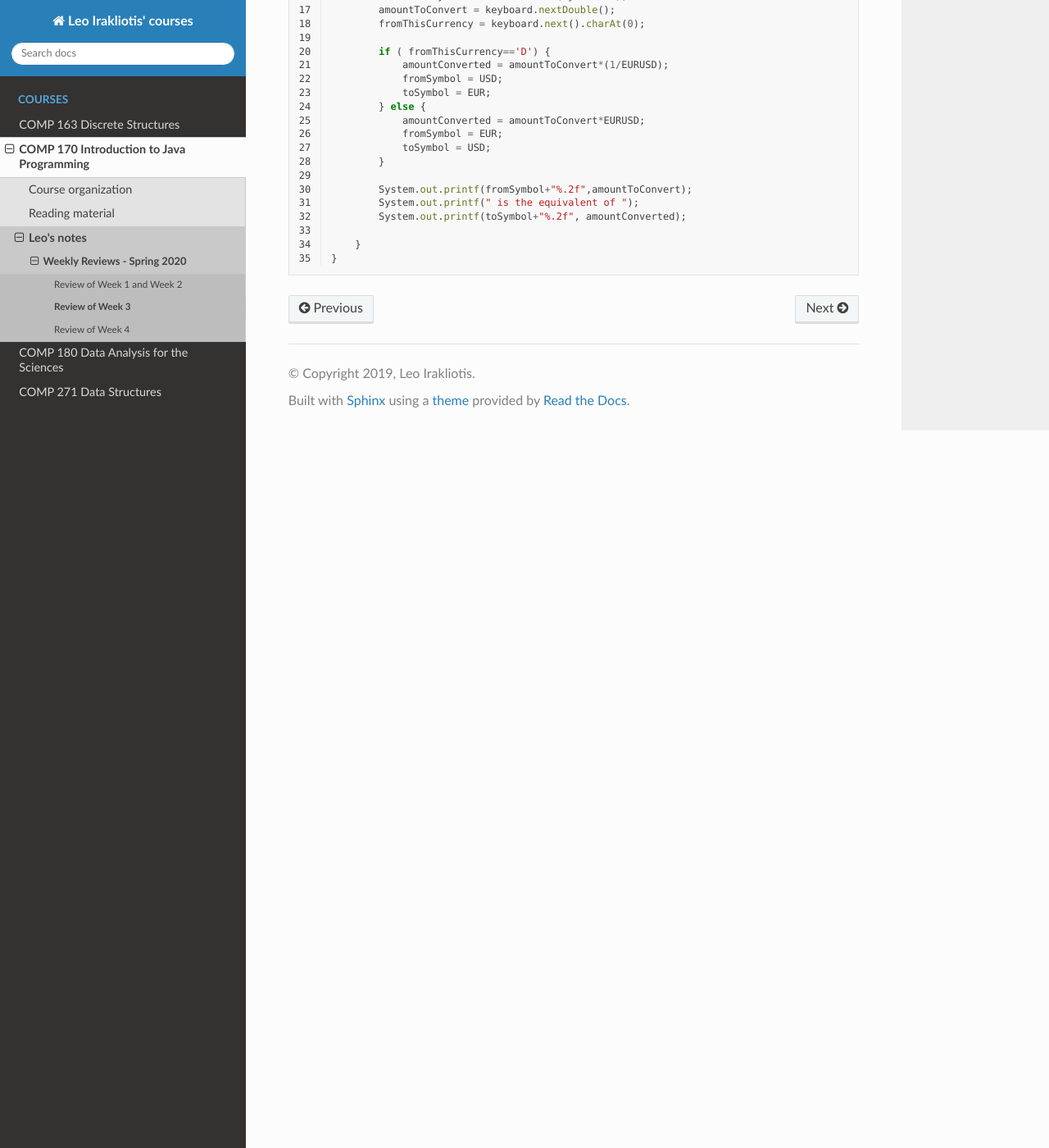
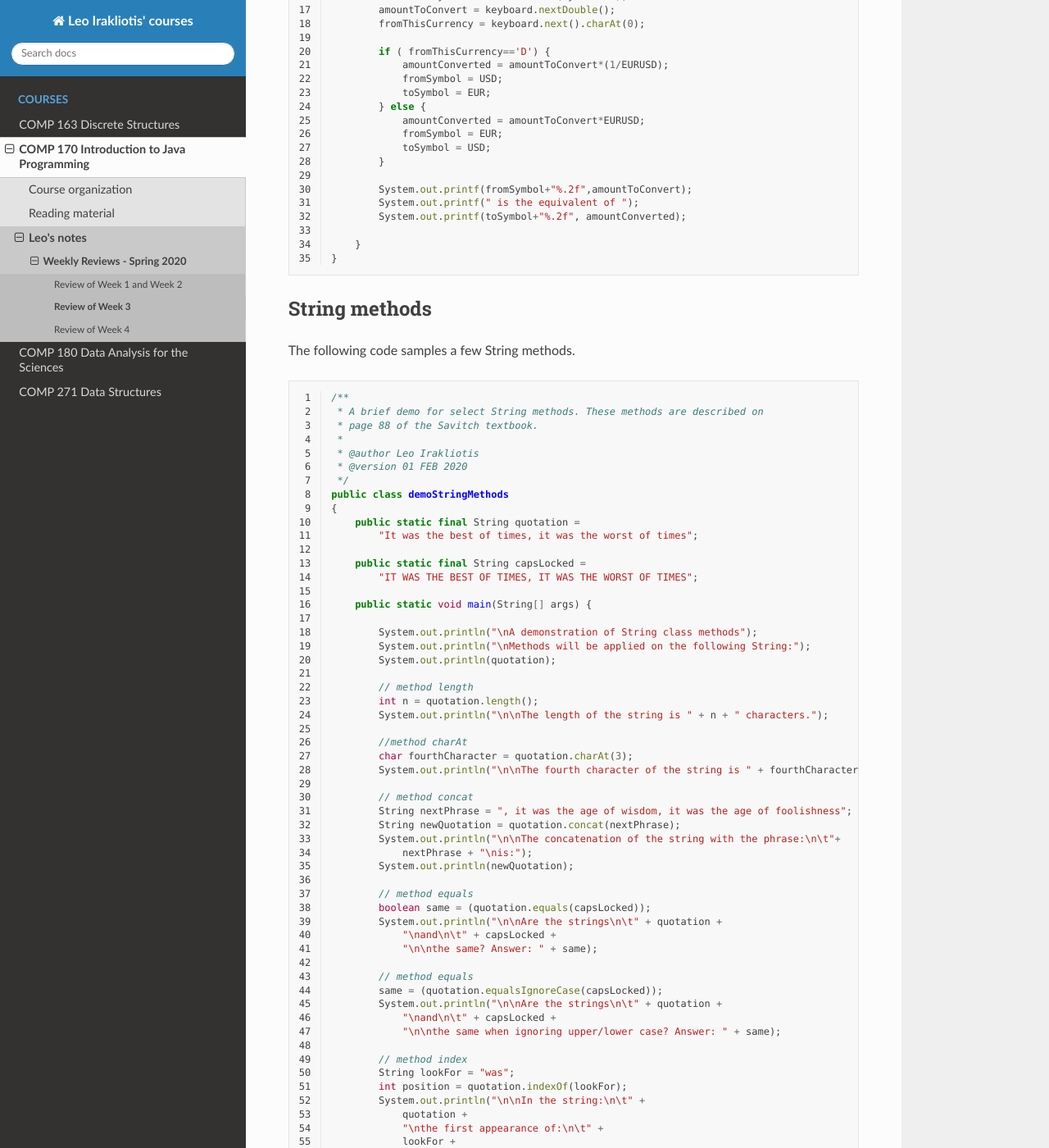
Before and after one commit to sleepyjaree/cdp, a Sphinx documentation site: the page built from source/COMP170/2020Spring/week3.rst, in a window 1280 px wide and 1400 px high, scrolled down 3131 px. Shown: the whole window at 82% size. Built offline with Sphinx 7.4.7 and the Read the Docs theme 2.0.0, drawn with Linux system fonts in a browser that asks for light colours; pages that are not in the unit, such as notebooks, are missing from menus; some of the changed text lies outside the part shown.

Commit message:
String demo added on COMP170

```diff
--- a/source/COMP170/2020Spring/week3.rst
+++ b/source/COMP170/2020Spring/week3.rst
@@ -152,3 +152,102 @@ The mismatch between ``char`` and ``String`` can be addressed by comparing the `
 
       }
   }
+
+String methods
+--------------
+
+The following code samples a few String methods.
+
+.. code-block:: java
+  :linenos:
+
+
+  /**
+   * A brief demo for select String methods. These methods are described on
+   * page 88 of the Savitch textbook.
+   *
+   * @author Leo Irakliotis
+   * @version 01 FEB 2020
+   */
+  public class demoStringMethods
+  {
+      public static final String quotation =
+          "It was the best of times, it was the worst of times";
+
+      public static final String capsLocked =
+          "IT WAS THE BEST OF TIMES, IT WAS THE WORST OF TIMES";
+
+      public static void main(String[] args) {
+
+          System.out.println("\nA demonstration of String class methods");
+          System.out.println("\nMethods will be applied on the following String:");
+          System.out.println(quotation);
+
+          // method length
+          int n = quotation.length();
+          System.out.println("\n\nThe length of the string is " + n + " characters.");
+
+          //method charAt
+          char fourthCharacter = quotation.charAt(3);
+          System.out.println("\n\nThe fourth character of the string is " + fourthCharacter + ".");
+
+          // method concat
+          String nextPhrase = ", it was the age of wisdom, it was the age of foolishness";
+          String newQuotation = quotation.concat(nextPhrase);
+          System.out.println("\n\nThe concatenation of the string with the phrase:\n\t"+
+              nextPhrase + "\nis:");
+          System.out.println(newQuotation);
+
+          // method equals
+          boolean same = (quotation.equals(capsLocked));
+          System.out.println("\n\nAre the strings\n\t" + quotation +
+              "\nand\n\t" + capsLocked +
+              "\n\nthe same? Answer: " + same);
+
+          // method equals
+          same = (quotation.equalsIgnoreCase(capsLocked));
+          System.out.println("\n\nAre the strings\n\t" + quotation +
+              "\nand\n\t" + capsLocked +
+              "\n\nthe same when ignoring upper/lower case? Answer: " + same);
+
+          // method index
+          String lookFor = "was";
+          int position = quotation.indexOf(lookFor);
+          System.out.println("\n\nIn the string:\n\t" +
+              quotation +
+              "\nthe first appearance of:\n\t" +
+              lookFor +
+              "\nis at position: " + position);
+
+          // method lastIndexOf
+          position = quotation.lastIndexOf(lookFor);
+          System.out.println("\n\nIn the string:\n\t" +
+              quotation +
+              "\nthe last appearance of:\n\t" +
+              lookFor +
+              "\nis at position: " + position);
+
+          // method toUpperCase
+          String quotationUpper = quotation.toUpperCase();
+          System.out.println("\n\nThe string\n\t"+
+              quotation +
+              "\nin upper case is:\n\t"+
+              quotationUpper);
+
+          // method replace
+          String present = quotation.replace("was","is");
+          System.out.println("\n\nThe string\n\t"+
+              quotation +
+              "\nin present tense, becomes:\n\t"+
+              present);
+
+          // method substring
+          String littleQuotation;
+          littleQuotation= quotation.substring(19,32);
+          System.out.println("\n\nA substring of\n\t"+
+              quotation +
+              "\nis:\n\t"+
+              littleQuotation);
+
+      }
+  }
--- a/source/COMP180/2020Spring/week2.rst
+++ b/source/COMP180/2020Spring/week2.rst
@@ -1,3 +1,5 @@
+
+
 
 Review of Week 1 and Week 2
 =======================================================
```
Also changed, not shown: 1 other file.
